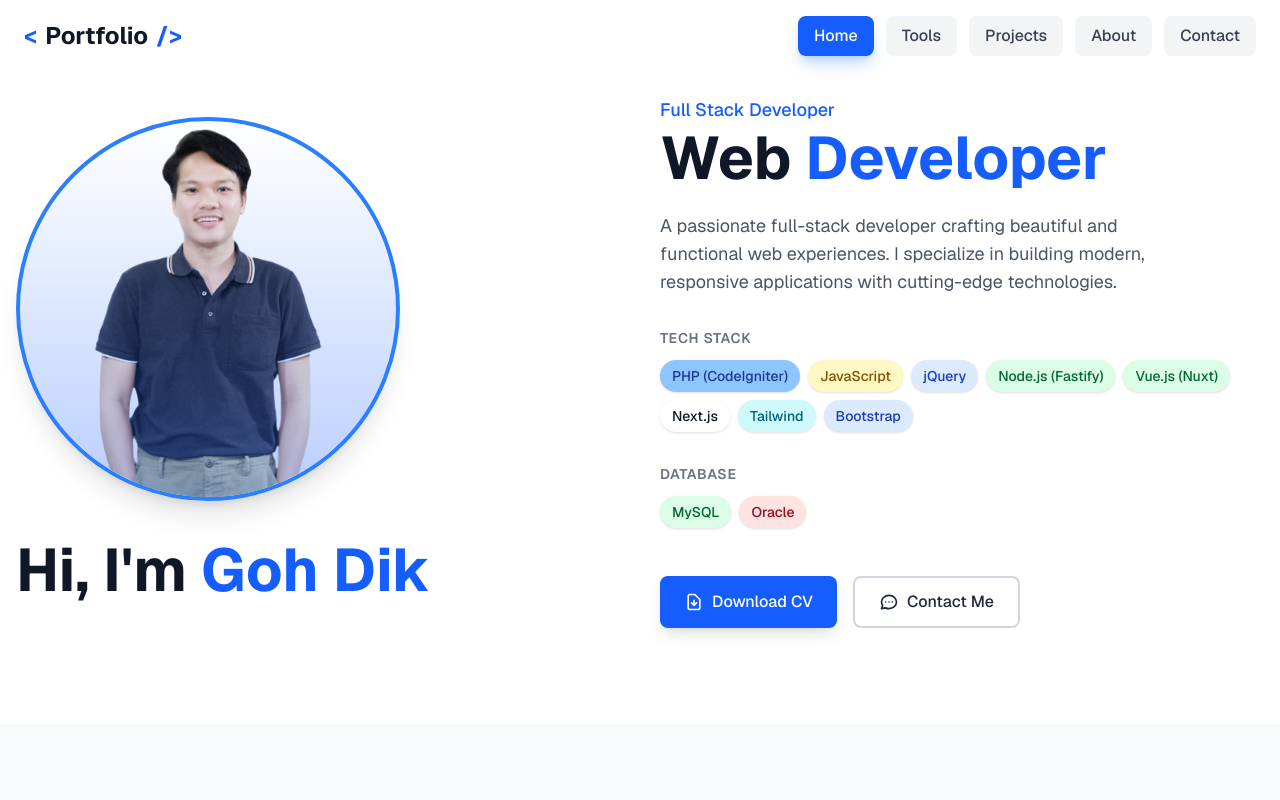
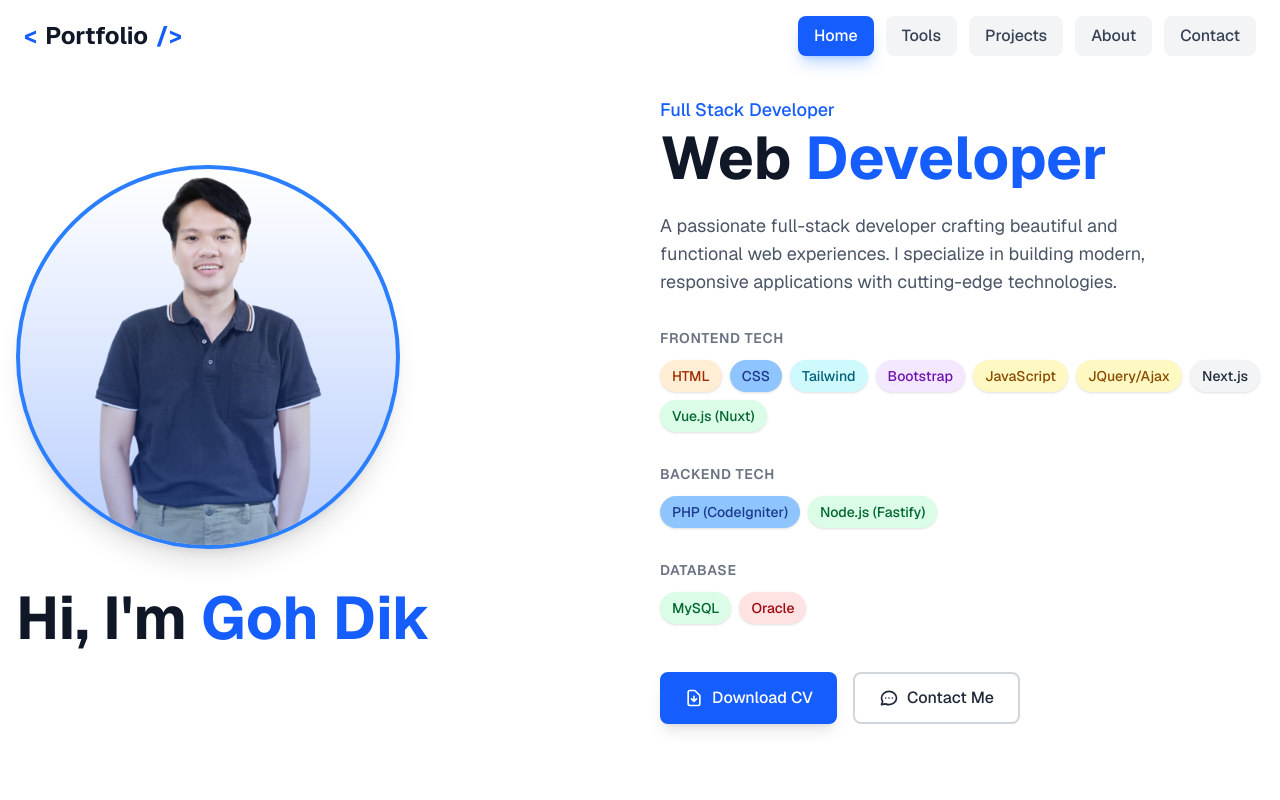
Before and after one commit to gohdick/my-portfolio-spa, a Next.js app: page / in a window 1280 px wide. Shown: the top 800 px of the page. Built offline with nearby package versions, Linux system fonts and the light colour scheme; a web font is replaced by a local one.

Commit message:
update file Home.jsx

```diff
--- a/components/Home.jsx
+++ b/components/Home.jsx
@@ -56,15 +56,21 @@ export default function Home() {
     return () => window.removeEventListener('resize', updateConstraints);
   }, []);
 
-  const techStack = [
+  // Reorganized tech stacks with frontend and backend separation
+  const frontendTech = [
+    { name: 'HTML', color: 'bg-orange-100 text-orange-800 dark:bg-orange-900/30 dark:text-orange-300 dark:shadow-[0_2px_4px_rgb(255,255,255,0.4)]' },
+    { name: 'CSS', color: 'bg-blue-300 text-blue-900 dark:bg-blue-600/30 dark:text-blue-400 dark:shadow-[0_2px_4px_rgb(255,255,255,0.4)]' },
+    { name: 'Tailwind', color: 'bg-cyan-100 text-cyan-800 dark:bg-cyan-900/30 dark:text-cyan-300 dark:shadow-[0_2px_4px_rgb(255,255,255,0.4)]' },
+    { name: 'Bootstrap', color: 'bg-purple-100 text-purple-800 dark:bg-purple-900/30 dark:text-purple-300 dark:shadow-[0_2px_4px_rgb(255,255,255,0.4)]' },
+    { name: 'JavaScript', color: 'bg-yellow-100 text-yellow-800 dark:bg-yellow-900/30 dark:text-yellow-300 dark:shadow-[0_2px_4px_rgb(255,255,255,0.4)]' },
+    { name: 'JQuery/Ajax', color: 'bg-yellow-100 text-yellow-800 dark:bg-yellow-900/30 dark:text-yellow-300 dark:shadow-[0_2px_4px_rgb(255,255,255,0.4)]' },
+    { name: 'Next.js', color: 'bg-gray-100 text-gray-800 dark:bg-gray-900/30 dark:text-gray-300 dark:shadow-[0_2px_4px_rgb(255,255,255,0.4)]' },
+    { name: 'Vue.js (Nuxt)', color: 'bg-green-100 text-green-800 dark:bg-green-900/30 dark:text-green-300 dark:shadow-[0_2px_4px_rgb(255,255,255,0.4)]' },
+  ];
+
+  const backendTech = [
     { name: 'PHP (CodeIgniter)', color: 'bg-blue-300 text-blue-900 dark:bg-blue-600/30 dark:text-blue-400 dark:shadow-[0_2px_4px_rgb(255,255,255,0.4)]' },
-    { name: 'JavaScript', color: 'bg-yellow-100 text-yellow-800 dark:bg-yellow-900/30 dark:text-yellow-300 dark:shadow-[0_2px_4px_rgb(255,255,255,0.4)]' },
-    { name: 'jQuery', color: 'bg-blue-100 text-blue-800 dark:bg-blue-900/30 dark:text-blue-300 dark:shadow-[0_2px_4px_rgb(255,255,255,0.4)]' },
     { name: 'Node.js (Fastify)', color: 'bg-green-100 text-green-800 dark:bg-green-900/30 dark:text-green-300 dark:shadow-[0_2px_4px_rgb(255,255,255,0.4)]' },
-    { name: 'Vue.js (Nuxt)', color: 'bg-green-100 text-green-800 dark:bg-green-900/30 dark:text-green-300 dark:shadow-[0_2px_4px_rgb(255,255,255,0.4)]' },
-    { name: 'Next.js', color: 'bg-white-100 text-black-800 dark:bg-white-900/30 dark:text-black-300 dark:shadow-[0_2px_4px_rgb(255,255,255,0.4)]' },
-    { name: 'Tailwind', color: 'bg-cyan-100 text-cyan-800 dark:bg-cyan-900/30 dark:text-cyan-300 dark:shadow-[0_2px_4px_rgb(255,255,255,0.4)]' },
-    { name: 'Bootstrap', color: 'bg-blue-100 text-blue-800 dark:bg-blue-900/30 dark:text-blue-300 dark:shadow-[0_2px_4px_rgb(255,255,255,0.4)]' },
   ];
 
   const database = [
@@ -74,7 +80,8 @@ export default function Home() {
 
   const titleRef = useRef(null);
   const descriptionRef = useRef(null);
-  const techStackRef = useRef(null);
+  const frontendTechRef = useRef(null);
+  const backendTechRef = useRef(null);
   const techBadgesRef = useRef(null);
   const ctaButtonsRef = useRef(null);
   const profileImageRef = useRef(null);
@@ -83,10 +90,11 @@ export default function Home() {
   useEffect(() => {
     if (titleRef.current) fadeIn(titleRef.current, 0, 0.5);
     if (descriptionRef.current) fadeIn(descriptionRef.current, 0.2, 0.5);
-    if (techStackRef.current) slideIn(techStackRef.current, 'up', 0.4, 0.5);
+    if (frontendTechRef.current) slideIn(frontendTechRef.current, 'up', 0.4, 0.5);
+    if (backendTechRef.current) slideIn(backendTechRef.current, 'up', 0.5, 0.5);
     if (ctaButtonsRef.current) slideIn(ctaButtonsRef.current, 'up', 0.6, 0.5);
     if (profileImageRef.current) fadeIn(profileImageRef.current, 0.3, 0.8);
-    if (databaseRef.current) slideIn(databaseRef.current, 'up', 1, 0.5);
+    if (databaseRef.current) slideIn(databaseRef.current, 'up', 0.7, 0.5);
 
     if (techBadgesRef.current) {
       const badges = techBadgesRef.current.querySelectorAll('.tech-badge');
@@ -217,20 +225,44 @@ export default function Home() {
               A passionate full-stack developer crafting beautiful and functional web experiences. I specialize in building modern, responsive applications with cutting-edge technologies.
             </motion.p>
 
-            {/* Tech Stack */}
+            {/* Frontend Technologies */}
             <motion.div
+              ref={frontendTechRef}
               initial={{ opacity: 0, y: 20 }}
               animate={{ opacity: 1, y: 0 }}
               transition={{ delay: 0.5 }}
               className="pt-2">
-              <h3 className="text-sm uppercase tracking-wider font-semibold text-gray-500 dark:text-gray-400 mb-3">Tech Stack</h3>
+              <h3 className="text-sm uppercase tracking-wider font-semibold text-gray-500 dark:text-gray-400 mb-3">Frontend Tech</h3>
               <div className="flex flex-wrap gap-2 justify-center lg:justify-start">
-                {techStack.map((tech, index) => (
+                {frontendTech.map((tech, index) => (
                   <motion.span
                     key={index}
                     initial={{ opacity: 0, scale: 0.8 }}
                     animate={{ opacity: 1, scale: 1 }}
-                    transition={{ delay: 0.6 + index * 0.1 }}
+                    transition={{ delay: 0.6 + index * 0.05 }}
+                    whileHover={{ y: -5, scale: 1.05 }}
+                    className={`${tech.color} px-3 py-1.5 rounded-full text-sm font-medium shadow-sm`}>
+                    {tech.name}
+                  </motion.span>
+                ))}
+              </div>
+            </motion.div>
+
+            {/* Backend Technologies */}
+            <motion.div
+              ref={backendTechRef}
+              initial={{ opacity: 0, y: 20 }}
+              animate={{ opacity: 1, y: 0 }}
+              transition={{ delay: 0.55 }}
+              className="pt-2">
+              <h3 className="text-sm uppercase tracking-wider font-semibold text-gray-500 dark:text-gray-400 mb-3">Backend Tech</h3>
+              <div className="flex flex-wrap gap-2 justify-center lg:justify-start">
+                {backendTech.map((tech, index) => (
+                  <motion.span
+                    key={index}
+                    initial={{ opacity: 0, scale: 0.8 }}
+                    animate={{ opacity: 1, scale: 1 }}
+                    transition={{ delay: 0.65 + index * 0.05 }}
                     whileHover={{ y: -5, scale: 1.05 }}
                     className={`${tech.color} px-3 py-1.5 rounded-full text-sm font-medium shadow-sm`}>
                     {tech.name}
@@ -241,6 +273,7 @@ export default function Home() {
 
             {/* Database */}
             <motion.div
+              ref={databaseRef}
               initial={{ opacity: 0, y: 20 }}
               animate={{ opacity: 1, y: 0 }}
               transition={{ delay: 0.6 }}
@@ -263,6 +296,7 @@ export default function Home() {
 
             {/* Call to Action Buttons */}
             <motion.div
+              ref={ctaButtonsRef}
               initial={{ opacity: 0, y: 20 }}
               animate={{ opacity: 1, y: 0 }}
               transition={{ delay: 0.7 }}
```
